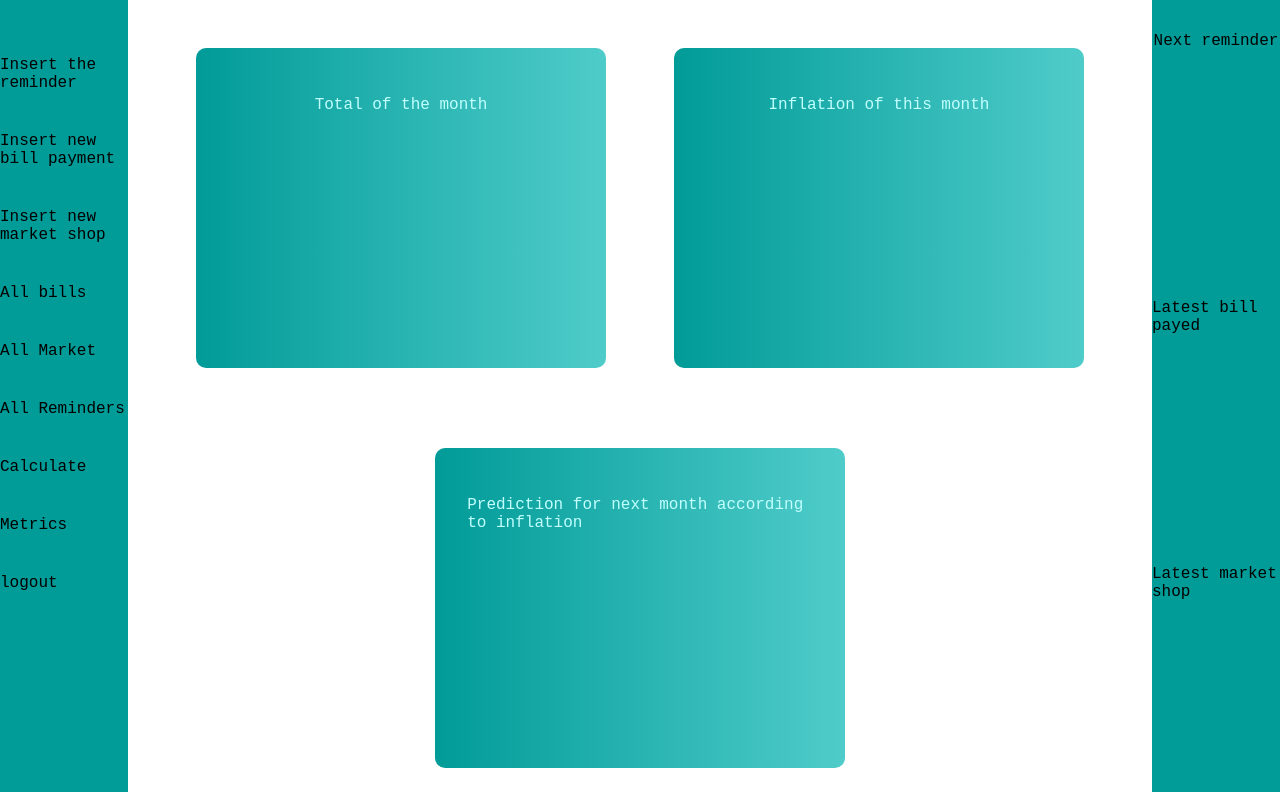
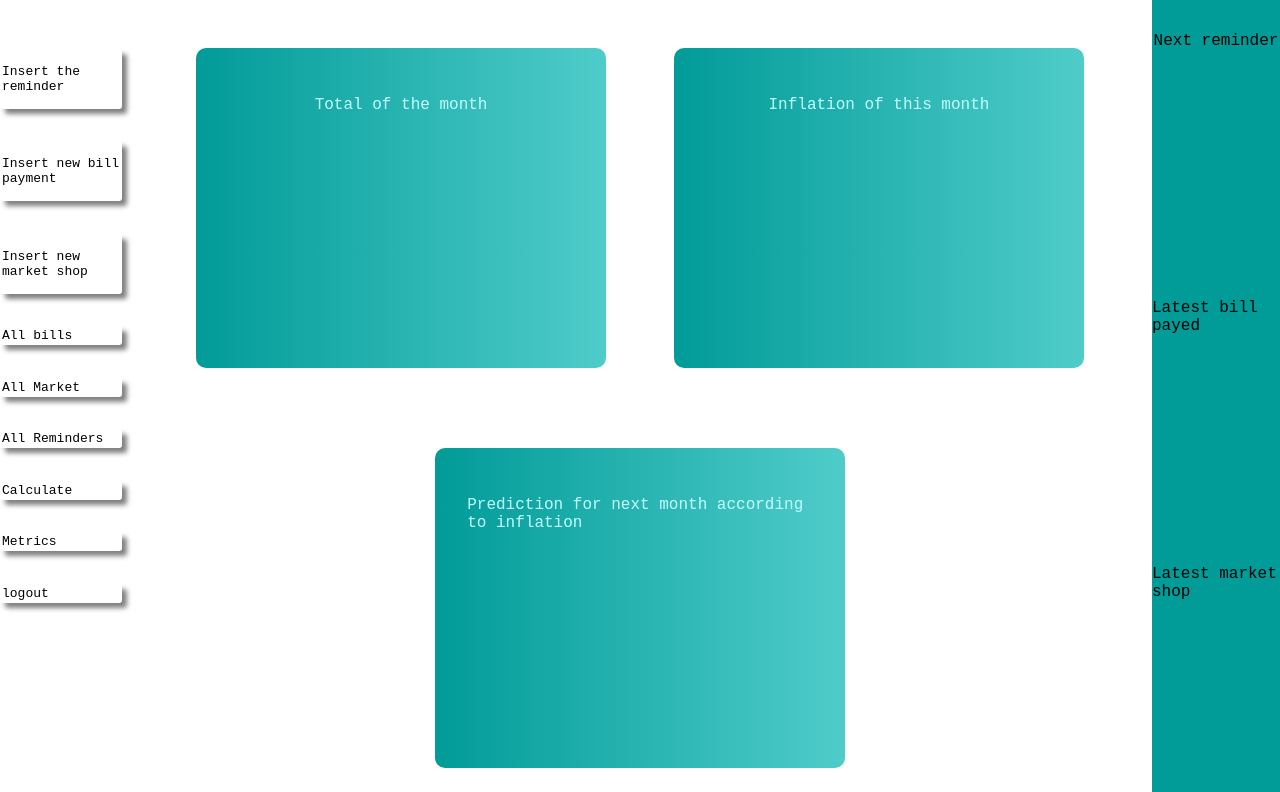
Before and after one commit to CeciliaTaboada/Controlador-de-gastos-web, a plain HTML site: page templates/home.html in a window 1280 px wide. Shown: the top 792 px of the page. Drawn offline with Linux system fonts and the light colour scheme.

Commit message:
changed a style bc i didnt like it

```diff
--- a/static/style/home_styles.scss
+++ b/static/style/home_styles.scss
@@ -8,7 +8,6 @@ body {
 
 #user-options {
     @include displays(flex);
-    background-color: #019b98;
     height: 100vh;
     width: 10em;
 }
@@ -19,6 +18,11 @@ ul {
     padding-left: 0;
 
     li {
+        font-size: small;
+        box-shadow: 5px 5px 5px grey;
+        border-radius: 3px;
+        padding: 2px;
+        width: 95%;
         margin-top: 2.5em;
         cursor: pointer;
     }
```
Also changed, not shown: static/style/home_styles.css.
